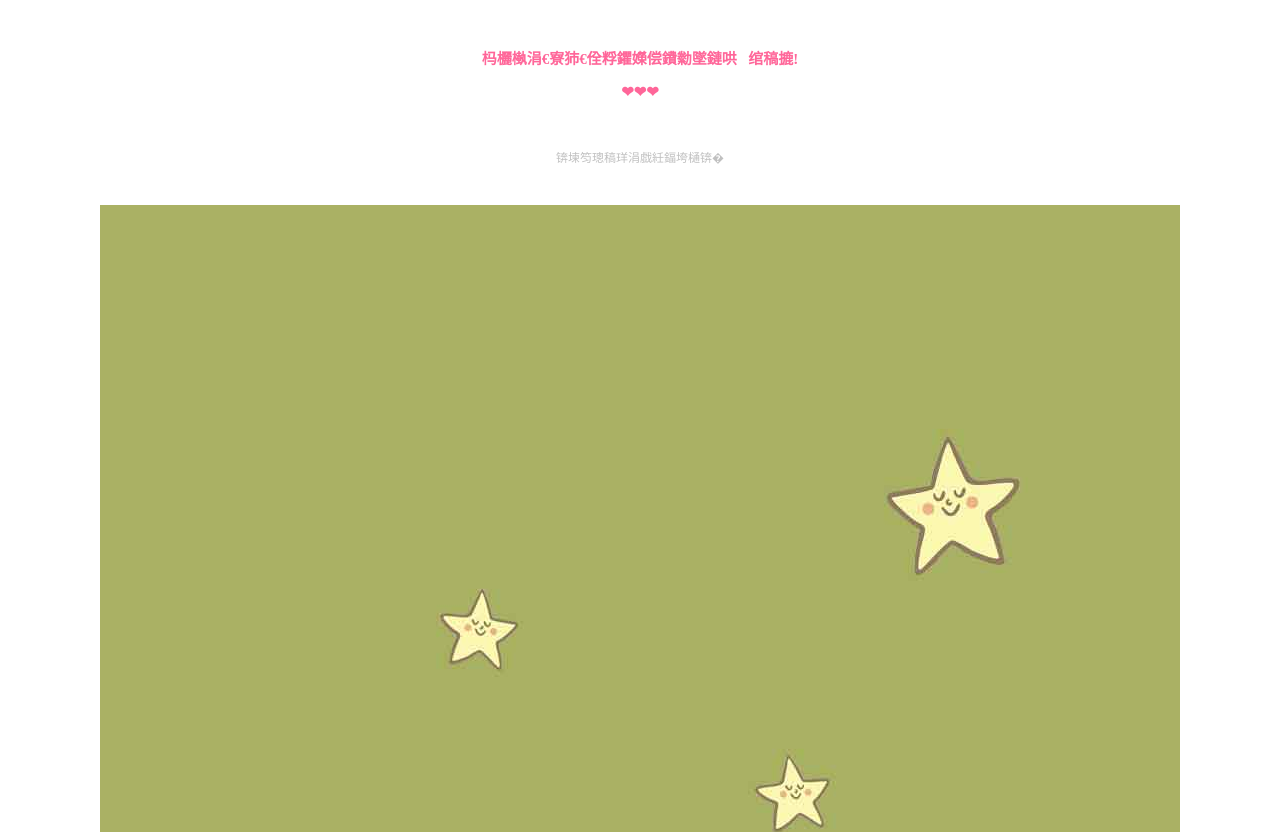
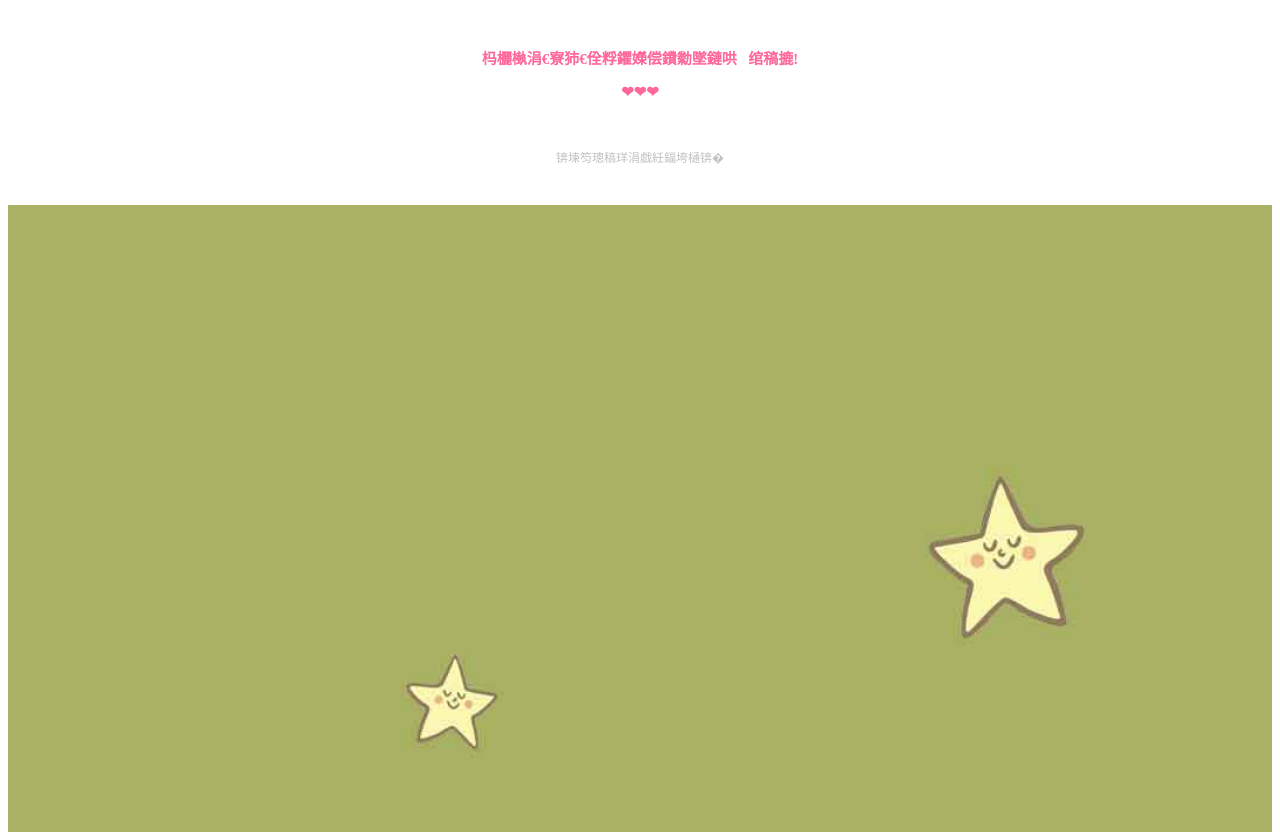
Before and after one commit to pigoog/123, a plain HTML site: page index.html in a window 1280 px wide. Shown: the top 832 px of the page. Drawn offline with Linux system fonts and the light colour scheme.

Commit message:
Update index.html

```diff
--- a/index.html
+++ b/index.html
@@ -17,7 +17,7 @@
 <p><br/></p>
 <div>
 <div>
-<img src="bizhi.jpg" style="weight:100%;"/>
+<img src="bizhi.jpg" style="width:100%;"/>
 </div>
 </body>
 </html>
```
